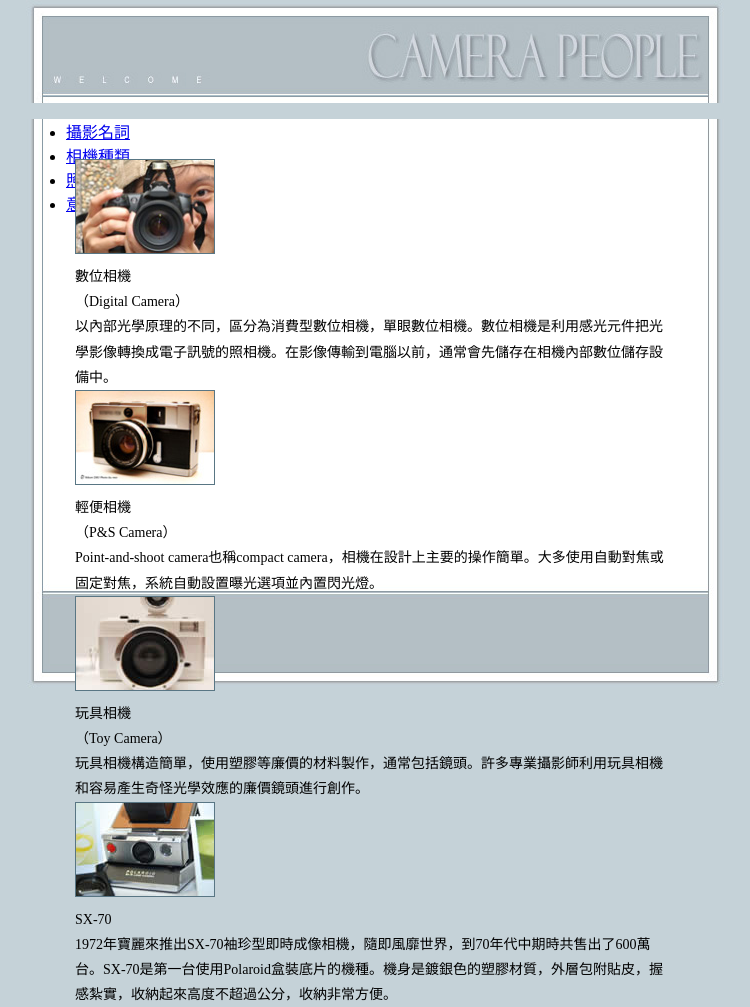
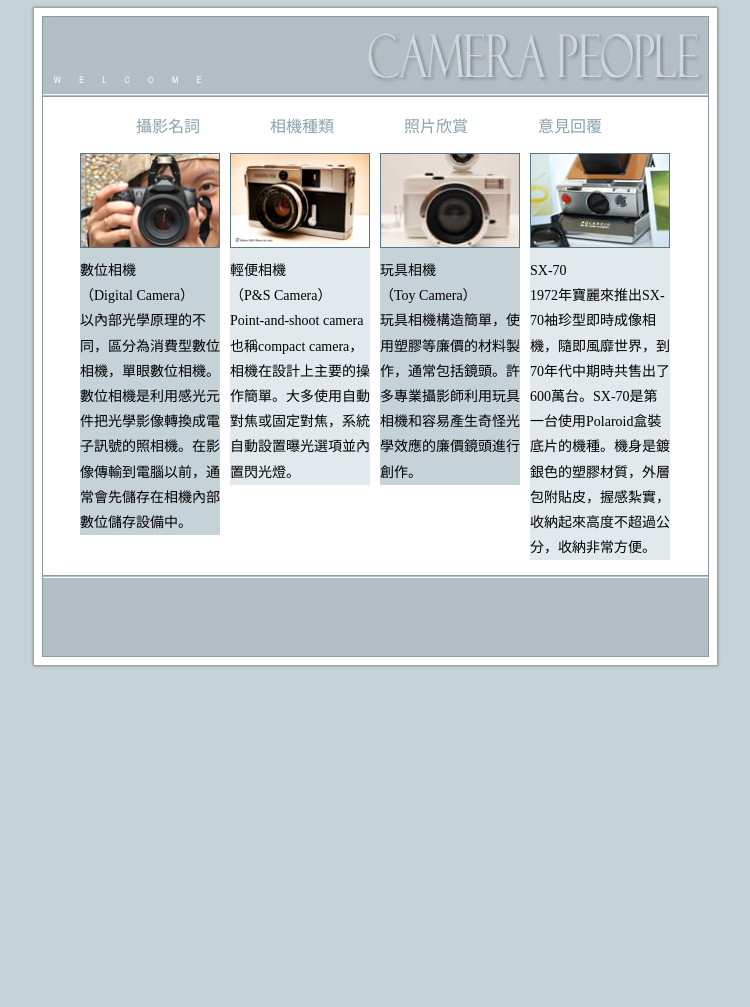
Before and after one commit to ni1234567891/104, a plain HTML site: page 204/camera-1.html in a window 1280 px wide. Shown: the whole page, without its empty margins (265-1015 px from the left). After the commit the page ends 800 px from the top, so only its background shows below. Drawn offline with Linux system fonts and the light colour scheme.

Commit message:
Add files via upload

```diff
--- a/204/main.css
+++ b/204/main.css
@@ -62,3 +62,77 @@
 	background: url(images/Polaroid-all.jpg);
 	float: left;
 }
+#photo4 {
+	left: 20px;
+	top: 0px;
+	width: 265px;
+	height: 300px;
+	float: left;
+	background-image: url(images/Polaroid-04.jpg);
+	background-position: left;
+	position: relative;
+}
+
+a:link {
+	color: #88A2AE;
+	text-decoration: none;
+}
+a:visited {
+	color: #88A2AE;
+	text-decoration: none;
+}
+a:hover {
+	color: #385058;
+}
+a:active {
+	text-decoration: none;
+}
+#menu ul {
+	margin: 0px;
+}
+#menu li {
+	float: left;
+	margin-top: 10px;
+	margin-left: 70px;
+	list-style-type: none;
+}
+#column1 {
+	background-color: #C5D2D8;
+	display: inline;
+	float: left;
+	width: 140px;
+	margin-top: 10px;
+	margin-right: 5px;
+	margin-bottom: 10px;
+	margin-left: 5px;
+}
+#column2 {
+	background-color: #E1E9EC;
+	display: inline;
+	float: left;
+	width: 140px;
+	margin-top: 10px;
+	margin-right: 5px;
+	margin-bottom: 10px;
+	margin-left: 5px;
+}
+#column3 {
+	background-color: #C5D2D8;
+	display: inline;
+	float: left;
+	width: 140px;
+	margin-top: 10px;
+	margin-right: 5px;
+	margin-bottom: 10px;
+	margin-left: 5px;
+}
+#column4 {
+	background-color: #E1E9EC;
+	display: inline;
+	float: left;
+	width: 140px;
+	margin-top: 10px;
+	margin-right: 5px;
+	margin-bottom: 10px;
+	margin-left: 5px;
+}
```
